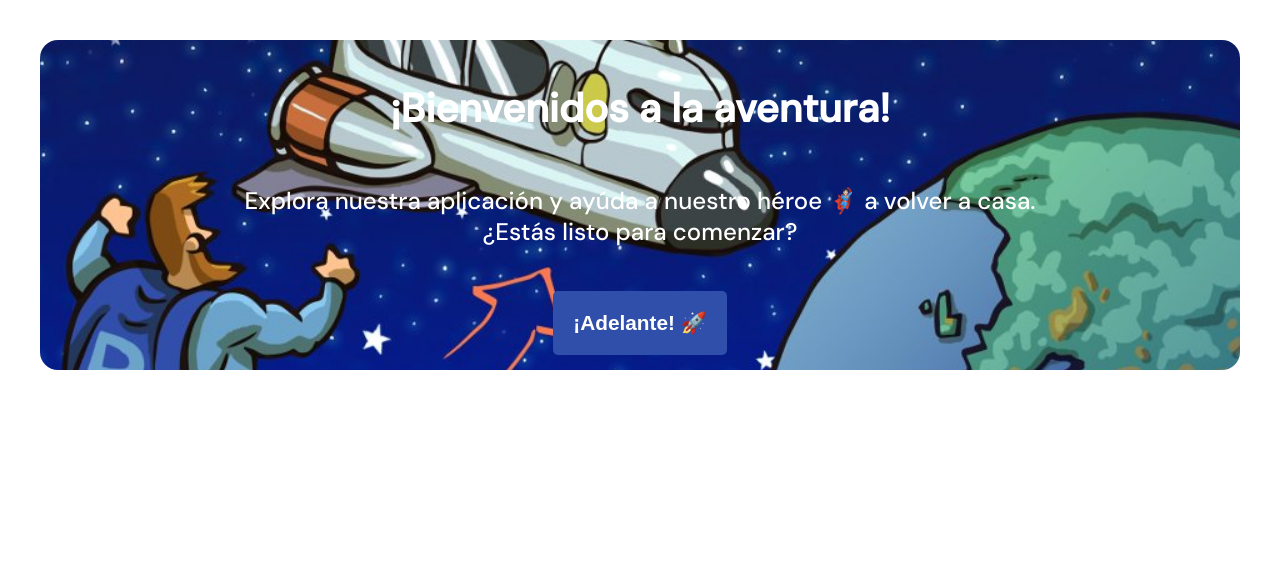
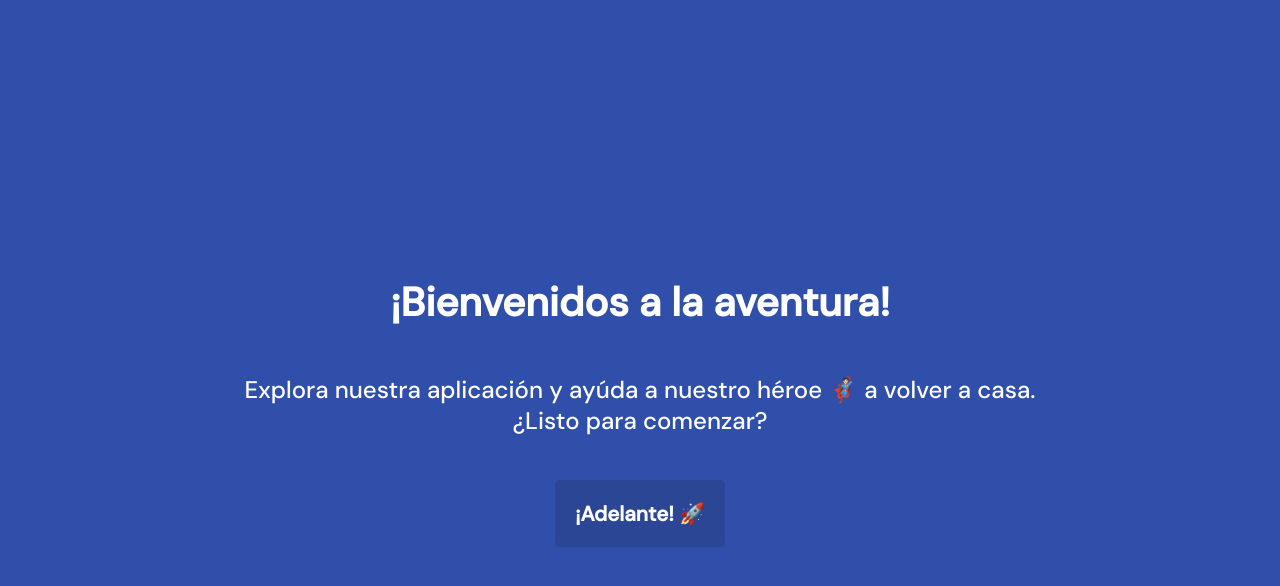
Before and after one commit to maricarmenmg/S6.reactonline, a React (Vite) app: page / in a window 1280 px wide. Shown: the top 586 px of the page. Built offline with nearby package versions, Linux system fonts and the light colour scheme.

Commit message:
Nivel III - Ejercicio 6

```diff
--- a/src/App.css
+++ b/src/App.css
@@ -1,14 +1,8 @@
 @import url('https://fonts.googleapis.com/css2?family=DM+Sans:wght@400;500&display=swap');
 
-body{
+body {
+
   font-family: 'DM Sans', sans-serif;
   font-weight: 500;
-  font-size: 18px;
+
 }
-
-#root {
-  max-width: 1280px;
-  margin: 0 auto;
-  padding: 2rem;
-  text-align: center;
-}
--- a/src/App.jsx
+++ b/src/App.jsx
@@ -1,9 +1,9 @@
-import React, { useState } from 'react';
-
+import React from "react";
+import { useState } from "react";
 import Welcome from './components/welcome/Welcome';
 import Scene from './components/scene/Scene';
 import stories from "./data/storiesdata";
-import { Container, WelcomeContainer } from './components/style';
+import { Container, WelcomeContainer, SceneContainer  } from './components/style';
 import './App.css';
 
 
@@ -11,7 +11,6 @@ function App() {
   const [currentLine, setCurrentLine] = useState(0);
   const [showWelcome, setShowWelcome] = useState(true);
   const backgroundImg = stories[currentLine].img;
-
 
   const handleNext = () => {
     if (currentLine < stories.length - 1) {
@@ -30,23 +29,21 @@ function App() {
   };
 
 
-
   return (
-
-
-    <Container img={backgroundImg} >
-     {showWelcome ?  (
+    <Container img={backgroundImg}>
+      {showWelcome ? (
         <WelcomeContainer>
           <Welcome onStart={handleStart} />
         </WelcomeContainer>
       ) : (
-
+        <SceneContainer>
           <Scene
             stories={stories}
             currentLine={currentLine}
             handlePrev={handlePrev}
             handleNext={handleNext}
           />
+        </SceneContainer>
       )}
     </Container>
   );
--- a/src/components/scene/Scene.jsx
+++ b/src/components/scene/Scene.jsx
@@ -2,6 +2,7 @@ import React from 'react';
 import { StoriesTexts, ContainerButtons, ContainerButton } from '../style';
 
 const Scene = ({ stories, currentLine, handlePrev, handleNext }) => {
+
   return (
 
     <div>
--- a/src/components/style.js
+++ b/src/components/style.js
@@ -1,17 +1,34 @@
 import styled from 'styled-components';
 
-export const Container = styled.div`
-  margin-bottom: 10px;
-  height: 100%;
-  border-radius: 18px;
-  padding: 15px;
+
+/* Scene */
+
+
+export const Container = styled.main`
+  width: 100vw;
+  height: 100vh;
   background-image: url(${props => props.img});
   background-size: cover;
   background-position: center;
   background-repeat: no-repeat;
 `;
 
-export const StoriesTexts = styled.div`
+export const SceneContainer= styled.div`
+background-color:#0c1965cf;
+border-radius: 18px;
+display: flex;
+flex-direction: column;
+justify-content: center;
+align-items: center;
+width: 50vw;
+height: 50vh;
+position: absolute;
+  top: 50%;
+  left: 50%;
+  transform: translate(-50%, -50%);
+`;
+
+export const StoriesTexts = styled.p`
 font-weight: ${({ highlighted }) => (highlighted ? 'bold' : 'normal')};
 background-color: ${({ highlighted }) => (highlighted ? '#304faa' : 'transparent')};
 color:#ffffff;
@@ -47,18 +64,24 @@ export const ContainerButton = styled.button`
 
   &:disabled {
     background-color: rgb(48 79 170 / 31%);
-    color:#ffffff;
+    color:#ffffff6b ;
     cursor: not-allowed;
   }
 `;
 
+
+
+/* Welcome */
+
 export const WelcomeContainer = styled.div`
   display: flex;
+  width: 100vw;
+  height: 100vh;
   flex-direction: column;
   justify-content: center;
   align-items: center;
-  width: 100%;
   color:#ffffff;
+  background-color:#304faa;
 `;
 
 export const WelcomeTitle = styled.h1`
@@ -73,7 +96,7 @@ export const Description = styled.p`
 `;
 
 export const StartButton = styled.button`
-  background-color:#304faa;
+background-color: #2b4695;
   color: white;
   font-size: 1.3rem;
   font-weight: bold;
@@ -85,7 +108,7 @@ export const StartButton = styled.button`
 
 
   &:hover {
-    background-color: #304faa;
+    background-color: #2b4695;
     border: 1px solid #232e4f;
 
   }
--- a/src/components/welcome/Welcome.jsx
+++ b/src/components/welcome/Welcome.jsx
@@ -6,7 +6,7 @@ const Welcome = ({ onStart }) => {
     <WelcomeContainer>
       <WelcomeTitle>¡Bienvenidos a la aventura!</WelcomeTitle>
       <Description>
-        Explora nuestra aplicación y ayúda a nuestro héroe 🦸🏻 a volver a casa. <br/> ¿Estás listo para comenzar?
+        Explora nuestra aplicación y ayúda a nuestro héroe 🦸🏻 a volver a casa. <br/> ¿Listo para comenzar?
       </Description>
       <StartButton onClick={onStart}> ¡Adelante! 🚀 </StartButton>
     </WelcomeContainer>
--- a/src/index2.css
+++ b/src/index.css
@@ -1,15 +1,16 @@
-:root {
-  font-family: Inter, system-ui, Avenir, Helvetica, Arial, sans-serif;
-  line-height: 1.5;
-  font-weight: 400;
-  color-scheme: light dark;
-  color: rgba(255, 255, 255, 0.87);
-  background-color: #242424;
-  font-synthesis: none;
-  text-rendering: optimizeLegibility;
+
+@import url('https://fonts.googleapis.com/css2?family=DM+Sans:wght@400;500&display=swap');
+
+body {
+  font-family: 'DM Sans', sans-serif;
+  font-weight: 500;
+  box-sizing: border-box;
+  color: rgba( 255, 255, 255, 0.87);
+  padding: 0;
+  margin: 0;
+  text-align: center;
   -webkit-font-smoothing: antialiased;
   -moz-osx-font-smoothing: grayscale;
-  -webkit-text-size-adjust: 100%;
 }
 
 a {
@@ -21,26 +22,18 @@ a:hover {
   color: #535bf2;
 }
 
-body {
-  margin: 0;
-  display: flex;
-  place-items: center;
-  min-width: 320px;
-  min-height: 100vh;
-}
 h1 {
+  font-family: 'DM Sans', sans-serif;
   font-size: 3.2em;
   line-height: 1.1;
 }
 
 button {
   border-radius: 8px;
-  border: 1px solid transparent;
   padding: 0.6em 1.2em;
   font-size: 1em;
   font-weight: 500;
   font-family: inherit;
-  background-color: #1a1a1a;
   cursor: pointer;
   transition: border-color 0.25s;
 }
--- a/src/main.jsx
+++ b/src/main.jsx
@@ -1,7 +1,7 @@
 import React from 'react'
 import ReactDOM from 'react-dom/client'
-import App from './App.jsx'
-import './App.css'
+import App from './App'
+import './index.css'
 
 ReactDOM.createRoot(document.getElementById('root')).render(
   <React.StrictMode>
```
Lines whose indentation alone changed are shown as unchanged.
